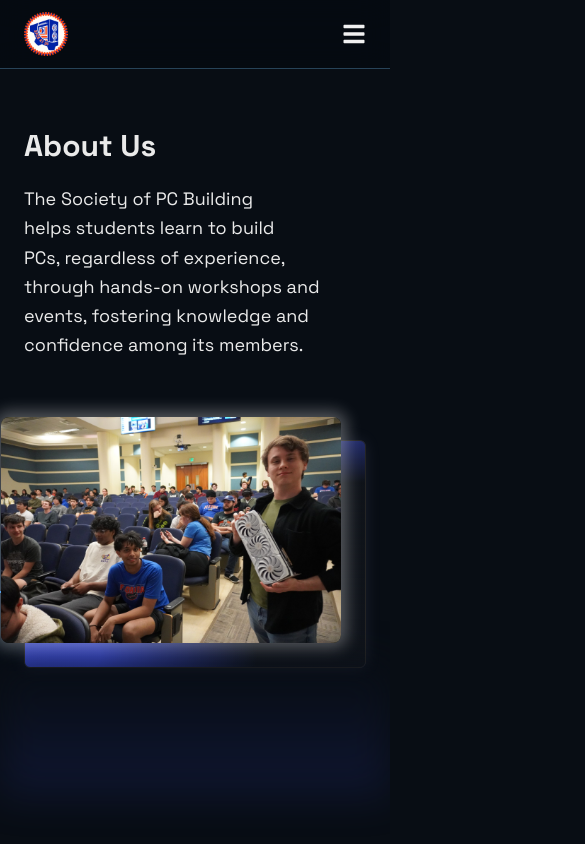
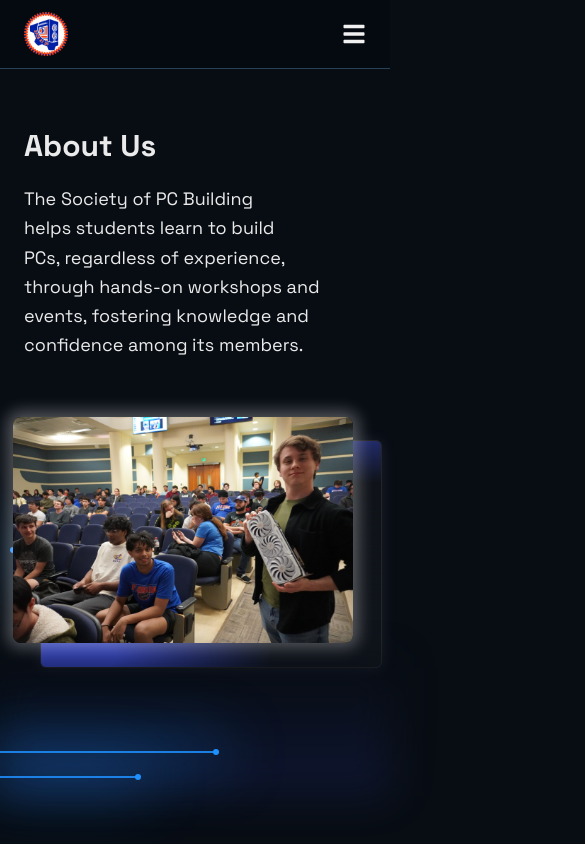
Before and after one commit to PCBuilding/SPCBWebsite, a Next.js app: page /about in a window 390 px wide. Shown: the top 844 px of the page, 585 px wide, since content can reach past the window. Built offline with nearby package versions, Linux system fonts and the light colour scheme; no server answers.

Commit message:
Updated about page for mobile view

```diff
--- a/src/app/about/page.tsx
+++ b/src/app/about/page.tsx
@@ -19,12 +19,14 @@ export default function AboutPage() {
           />
 
           <GlowingLine
-            xPoints={["-2", "30"]}
-            yPoints={["70", "70"]}
-            color="#1E90FF"
-            thickness={2}
-            circleSize={6}
+          xPoints={["-2", "30"]}
+          yPoints={["70", "70"]}
+          color="#1E90FF"
+          thickness={2}
+          circleSize={6}
+          className="hidden sm:block"
           />
+
           <GlowingLine
             xPoints={["40", "56"]}
             yPoints={["25", "25"]}
@@ -33,6 +35,41 @@ export default function AboutPage() {
             circleSize={6}
             className="hidden md:block"
           />
+          {/* Mobile version - only visible on screens smaller than sm */}
+          <GlowingLine
+          xPoints={["-1", "55"]}  // Adjusted coordinates for mobile
+          yPoints={["89", "89"]}
+          color="#1E90FF"
+          thickness={2}
+          circleSize={6}
+          className="sm:hidden z-10" // Add z-index to ensure visibility
+          />
+           <GlowingLine
+          xPoints={["-1", "35"]}  // Adjusted coordinates for mobile
+          yPoints={["92", "92"]}
+          color="#1E90FF"
+          thickness={2}
+          circleSize={6}
+          className="sm:hidden z-10" // Add z-index to ensure visibility
+          />
+
+          <GlowingLine
+          xPoints={["45", "150"]}  // Adjusted coordinates for mobile
+          yPoints={["220", "220"]}
+          color="#1E90FF"
+          thickness={2}
+          circleSize={6}
+          className="sm:hidden z-10" // Add z-index to ensure visibility
+          />
+           <GlowingLine
+          xPoints={["60", "150"]}  // Adjusted coordinates for mobile
+          yPoints={["223", "223"]}
+          color="#1E90FF"
+          thickness={2}
+          circleSize={6}
+          className="sm:hidden z-10" // Add z-index to ensure visibility
+          />
+
         </div>
         <div className="mx-auto grid max-w-7xl grid-cols-1 gap-20 px-6 md:grid-cols-2">
           <div className="space-y-4 text-left">
@@ -46,8 +83,8 @@ export default function AboutPage() {
             </p>
           </div>
 
-          <div className="about-bg relative flex justify-center rounded-md bg-black">
-            <div className="-translate-x-6 -translate-y-6 overflow-hidden rounded-lg shadow-[0_0_15px_6px_rgba(255,255,255,0.3)] sm:-translate-x-10 sm:-translate-y-10">
+          <div className="about-bg relative flex justify-center rounded-md bg-black translate-x-4 sm:translate-x-0">
+            <div className="-translate-x-7 -translate-y-6 overflow-hidden rounded-lg shadow-[0_0_15px_6px_rgba(255,255,255,0.3)] sm:-translate-x-10 sm:-translate-y-10">
               <Image
                 src="/about-images/ethan.jpg"
                 alt="Ethan holding the graphics card"
```
